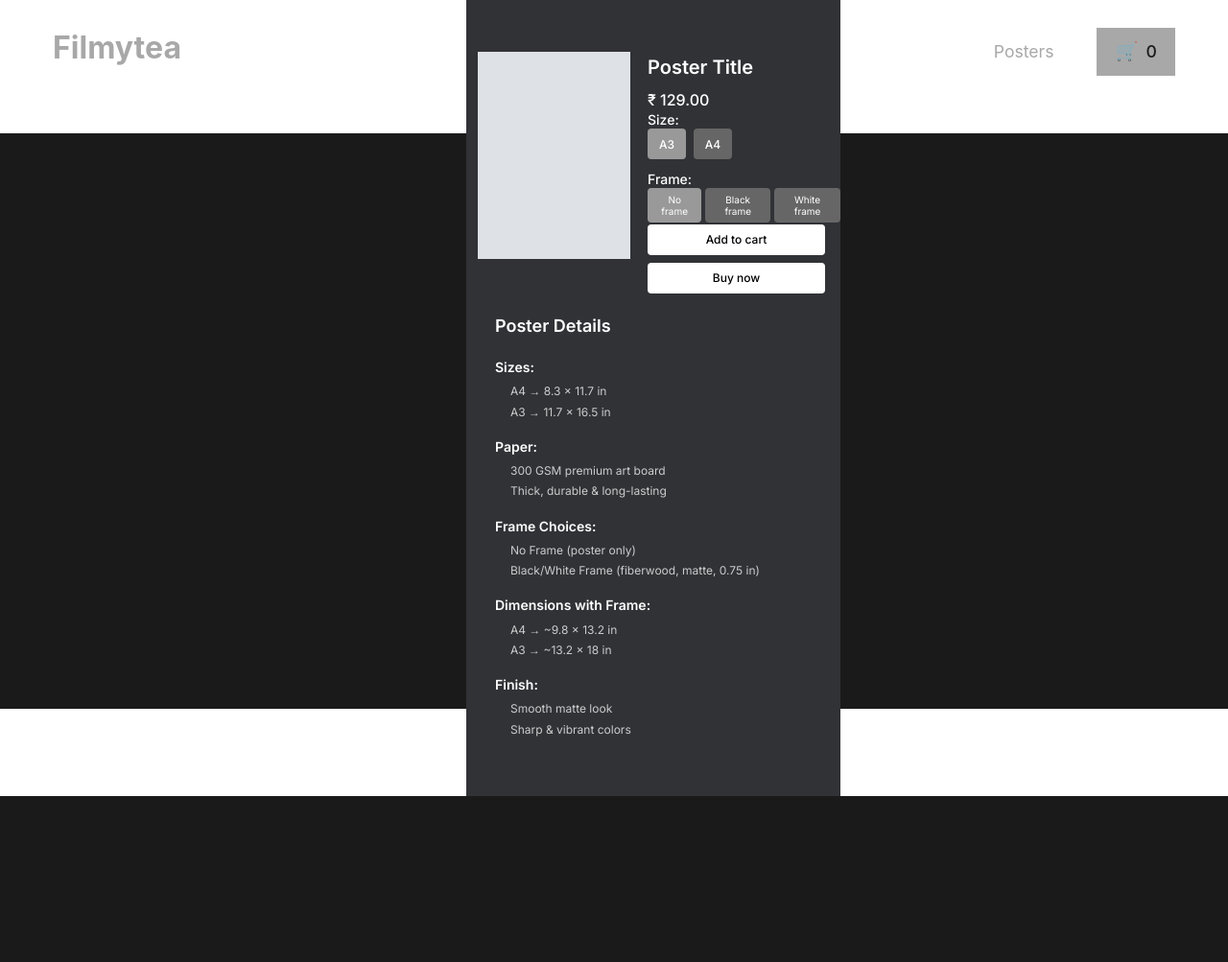
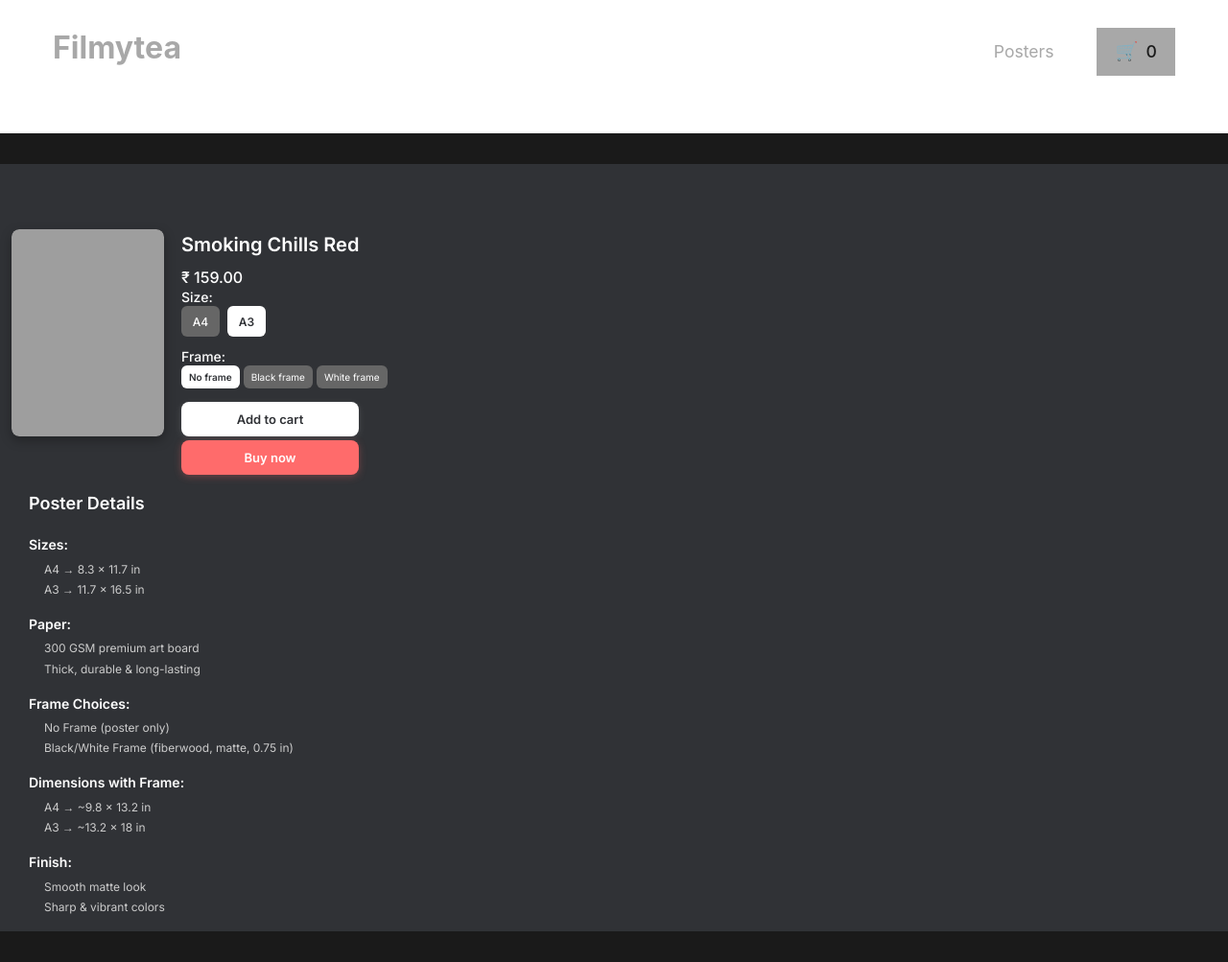
Before and after one commit to sujay9898/Website, a Flask app: page /poster/poster_1 in a window 1280 px wide. Shown: the whole page at 96% size. Before the commit the page ends 830 px from the top, so only its background shows below. Run offline with Flask 3, Linux system fonts and the light colour scheme; grey boxes are pictures that could not be loaded.

Commit message:
Improve the visual design and user experience of the poster detail page
Refactors the CSS and HTML for the poster detail page, updating element styling, class names, and introducing new dynamic features like hover effects and active states for buttons. Also enhances the image display with optimized loading.

Replit-Commit-Author: Agent
Replit-Commit-Session-Id: 7fecf9fb-3846-4151-9ed5-1ec485d6a85d
Replit-Commit-Checkpoint-Type: full_checkpoint
Replit-Commit-Screenshot-Url: https://storage.googleapis.com/screenshot-production-us-central1/259df607-b272-4670-89dd-8aa3b3dc1fa3/7fecf9fb-3846-4151-9ed5-1ec485d6a85d/Y3Iyl5x

```diff
--- a/static/style.css
+++ b/static/style.css
@@ -3183,23 +3183,31 @@ body {
 
 /* Poster selected */
 .page {
-  position: absolute;
-  top: -14px;
-  left: 486px;
-  width: 390px;
-  height: 844px;
+  position: relative;
+  width: 100vw;
+  min-height: 100vh;
   background: #303236FF;
-}
-
-/* Rectangle 1 */
-.rectangle {
+  padding: 20px 15px;
+  box-sizing: border-box;
+}
+
+/* Poster Image Container */
+.poster-image-container {
   position: absolute;
   top: 68px;
   left: 12px;
   width: 159px;
   height: 216px;
-  background: #DEE1E6FF; /* neutral-300 */
-  border-radius: 0px;
+  border-radius: 8px;
+  overflow: hidden;
+  box-shadow: 0 4px 12px rgba(0, 0, 0, 0.3);
+}
+
+.poster-image-main {
+  width: 100%;
+  height: 100%;
+  object-fit: cover;
+  border-radius: 8px;
 }
 
 /* Poster Title */
@@ -3249,16 +3257,24 @@ body {
   height: 32px;
   background: #666666;
   border: none;
-  border-radius: 4px;
+  border-radius: 6px;
   font-family: Inter;
   font-size: 12px;
   font-weight: 500;
   color: #FFFFFF;
   cursor: pointer;
+  transition: all 0.2s ease;
+}
+
+.size-btn:hover {
+  background: #777777;
+  transform: translateY(-1px);
 }
 
 .size-btn.active {
-  background: #999999;
+  background: #FFFFFF;
+  color: #303236FF;
+  font-weight: 600;
 }
 
 /* Frame Label */
@@ -3285,16 +3301,24 @@ body {
   padding: 6px 8px;
   background: #666666;
   border: none;
-  border-radius: 4px;
+  border-radius: 6px;
   font-family: Inter;
   font-size: 10px;
   font-weight: 400;
   color: #FFFFFF;
   cursor: pointer;
+  transition: all 0.2s ease;
+}
+
+.frame-btn:hover {
+  background: #777777;
+  transform: translateY(-1px);
 }
 
 .frame-btn.active {
-  background: #999999;
+  background: #FFFFFF;
+  color: #303236FF;
+  font-weight: 600;
 }
 
 /* Add to Cart Button */
@@ -3303,17 +3327,26 @@ body {
   top: 248px;
   left: 189px;
   width: 185px;
-  height: 32px;
+  height: 36px;
   background: #FFFFFF;
-  border-radius: 4px;
+  border: none;
+  border-radius: 8px;
   display: flex;
   align-items: center;
   justify-content: center;
   font-family: Inter;
-  font-size: 12px;
-  font-weight: 500;
-  color: #000000;
+  font-size: 13px;
+  font-weight: 600;
+  color: #303236FF;
   cursor: pointer;
+  transition: all 0.2s ease;
+  box-shadow: 0 2px 8px rgba(255, 255, 255, 0.1);
+}
+
+.add-to-cart-btn:hover {
+  background: #F5F5F5;
+  transform: translateY(-2px);
+  box-shadow: 0 4px 12px rgba(255, 255, 255, 0.2);
 }
 
 /* Buy Now Button */
@@ -3322,17 +3355,26 @@ body {
   top: 288px;
   left: 189px;
   width: 185px;
-  height: 32px;
-  background: #FFFFFF;
-  border-radius: 4px;
+  height: 36px;
+  background: #FF6B6B;
+  border: none;
+  border-radius: 8px;
   display: flex;
   align-items: center;
   justify-content: center;
   font-family: Inter;
-  font-size: 12px;
-  font-weight: 500;
-  color: #000000;
+  font-size: 13px;
+  font-weight: 600;
+  color: #FFFFFF;
   cursor: pointer;
+  transition: all 0.2s ease;
+  box-shadow: 0 2px 8px rgba(255, 107, 107, 0.3);
+}
+
+.buy-now-btn:hover {
+  background: #FF5252;
+  transform: translateY(-2px);
+  box-shadow: 0 4px 12px rgba(255, 107, 107, 0.4);
 }
 
 /* Details Title */
--- a/templates/poster_detail.html
+++ b/templates/poster_detail.html
@@ -18,32 +18,37 @@
 
 {% block content %}
 <div class="page">
-    <div class="rectangle"></div>
+    <!-- Poster Image -->
+    <div class="poster-image-container">
+        <img src="{{ poster.image_url.replace('/upload/', '/upload/w_320,h_430,c_fill,f_auto,q_auto/') }}"
+             alt="{{ poster.name }}"
+             class="poster-image-main">
+    </div>
 
     <!-- Poster Title -->
-    <div class="poster-title">Poster Title</div>
+    <div class="poster-title">{{ poster.name }}</div>
 
     <!-- Price -->
-    <div class="price">₹ 129.00</div>
+    <div class="price" id="currentPrice">₹ 129.00</div>
 
     <!-- Size Section -->
     <div class="size-label">Size:</div>
     <div class="size-buttons">
-        <button class="size-btn active">A3</button>
-        <button class="size-btn">A4</button>
+        <button class="size-btn" data-size="A4">A4</button>
+        <button class="size-btn active" data-size="A3">A3</button>
     </div>
 
     <!-- Frame Section -->
     <div class="frame-label">Frame:</div>
     <div class="frame-buttons">
-        <button class="frame-btn active">No frame</button>
-        <button class="frame-btn">Black frame</button>
-        <button class="frame-btn">White frame</button>
+        <button class="frame-btn active" data-frame="no" data-label="No frame">No frame</button>
+        <button class="frame-btn" data-frame="black" data-label="Black frame">Black frame</button>
+        <button class="frame-btn" data-frame="white" data-label="White frame">White frame</button>
     </div>
 
     <!-- Action Buttons -->
-    <div class="add-to-cart-btn">Add to cart</div>
-    <div class="buy-now-btn">Buy now</div>
+    <button class="add-to-cart-btn" id="addToCartBtn">Add to cart</button>
+    <button class="buy-now-btn" id="buyNowBtn">Buy now</button>
 
     <!-- Poster Details Section -->
     <div class="details-title">Poster Details</div>
@@ -79,12 +84,15 @@
             'A3': { 'no': 159, 'black': 499, 'white': 499 }
         };
 
-        let selectedSize = 'A4';
+        let selectedSize = 'A3';
         let selectedFrame = 'no';
 
         function updatePrice() {
             const price = pricing[selectedSize][selectedFrame];
-            document.getElementById('selectedPrice').textContent = '₹ ' + price + '.00';
+            const priceElement = document.getElementById('currentPrice');
+            if (priceElement) {
+                priceElement.textContent = '₹ ' + price + '.00';
+            }
         }
 
         // Handle size toggle
@@ -111,37 +119,54 @@
         updatePrice();
 
         // Add to Cart functionality
-        document.getElementById('addToCartBtn').addEventListener('click', function() {
+        const addToCartBtn = document.getElementById('addToCartBtn');
+        if (addToCartBtn) {
+            addToCartBtn.addEventListener('click', function() {
                 const poster = {
                     id: '{{ poster.id }}',
                     name: '{{ poster.name }}',
                     image_url: '{{ poster.image_url }}'
                 };
 
+                if (typeof cart !== 'undefined') {
                     cart.addItem(poster, selectedSize, selectedFrame);
+                }
+
+                // Visual feedback
+                this.textContent = 'Added!';
+                setTimeout(() => {
+                    this.textContent = 'Add to cart';
+                }, 1500);
             });
+        }
 
-        // Buy Now functionality - add to cart and redirect to checkout
-        function addToCartAndCheckout() {
+        // Buy Now functionality
+        const buyNowBtn = document.getElementById('buyNowBtn');
+        if (buyNowBtn) {
+            buyNowBtn.addEventListener('click', function() {
                 const poster = {
                     id: '{{ poster.id }}',
                     name: '{{ poster.name }}',
                     image_url: '{{ poster.image_url }}'
                 };
 
+                if (typeof cart !== 'undefined') {
                     cart.addItem(poster, selectedSize, selectedFrame);
-            // Redirect to checkout page in same window
-            window.location.href = '{{ url_for("checkout") }}';
                 }
 
-        // Optimize image loading
-        const detailImg = document.querySelector('.poster-detail-image img');
-        if (detailImg) {
-            detailImg.addEventListener('load', function() {
+                // Redirect to checkout page
+                window.location.href = '{{ url_for("checkout") }}';
+            });
+        }
+
+        // Image loading optimization
+        const posterImg = document.querySelector('.poster-image-main');
+        if (posterImg) {
+            posterImg.addEventListener('load', function() {
                 this.style.opacity = '1';
             });
 
-            detailImg.addEventListener('error', function() {
+            posterImg.addEventListener('error', function() {
                 this.style.opacity = '0.5';
                 this.alt = 'Image failed to load';
             });
```
Lines whose indentation alone changed are shown as unchanged.
